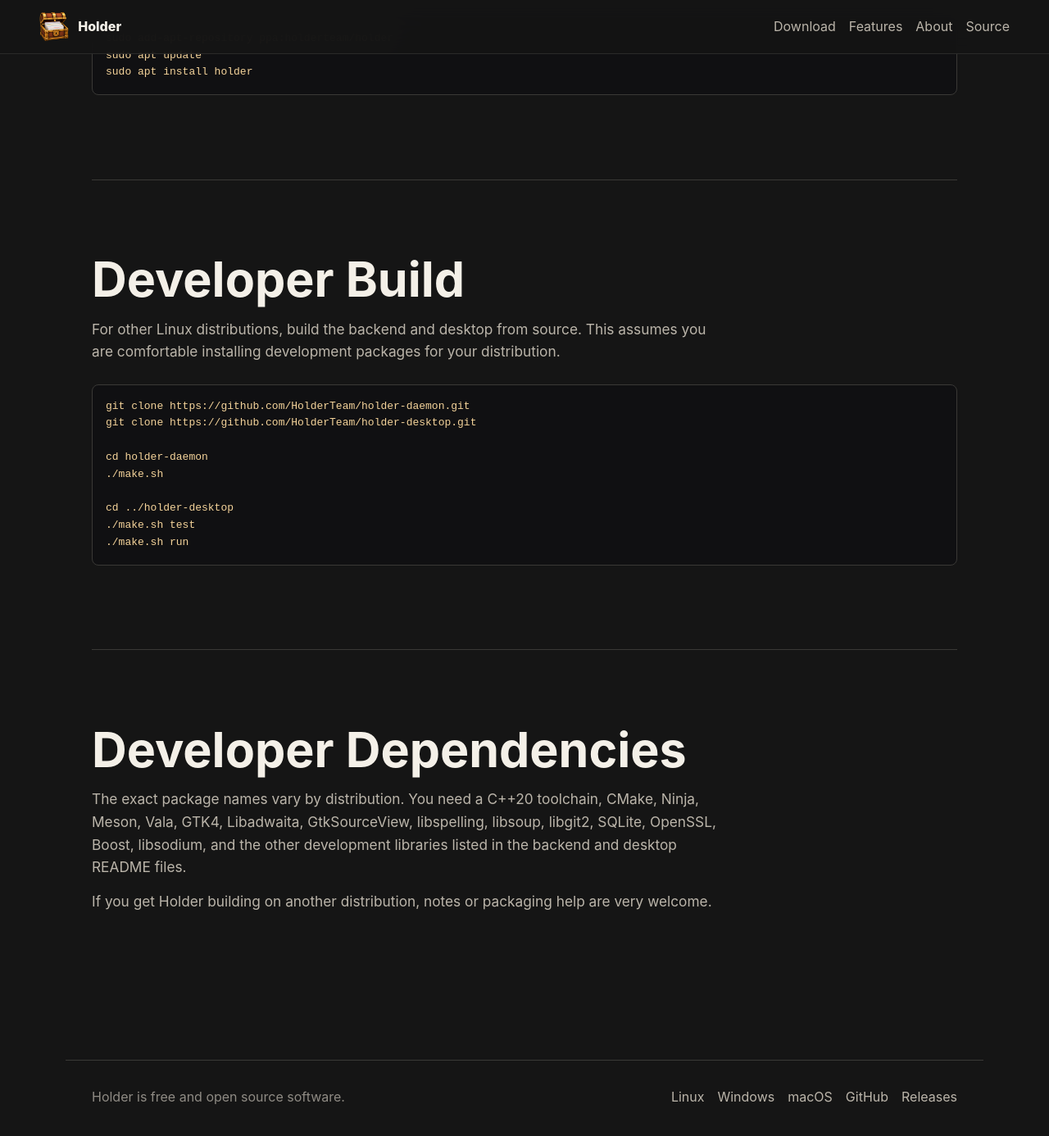
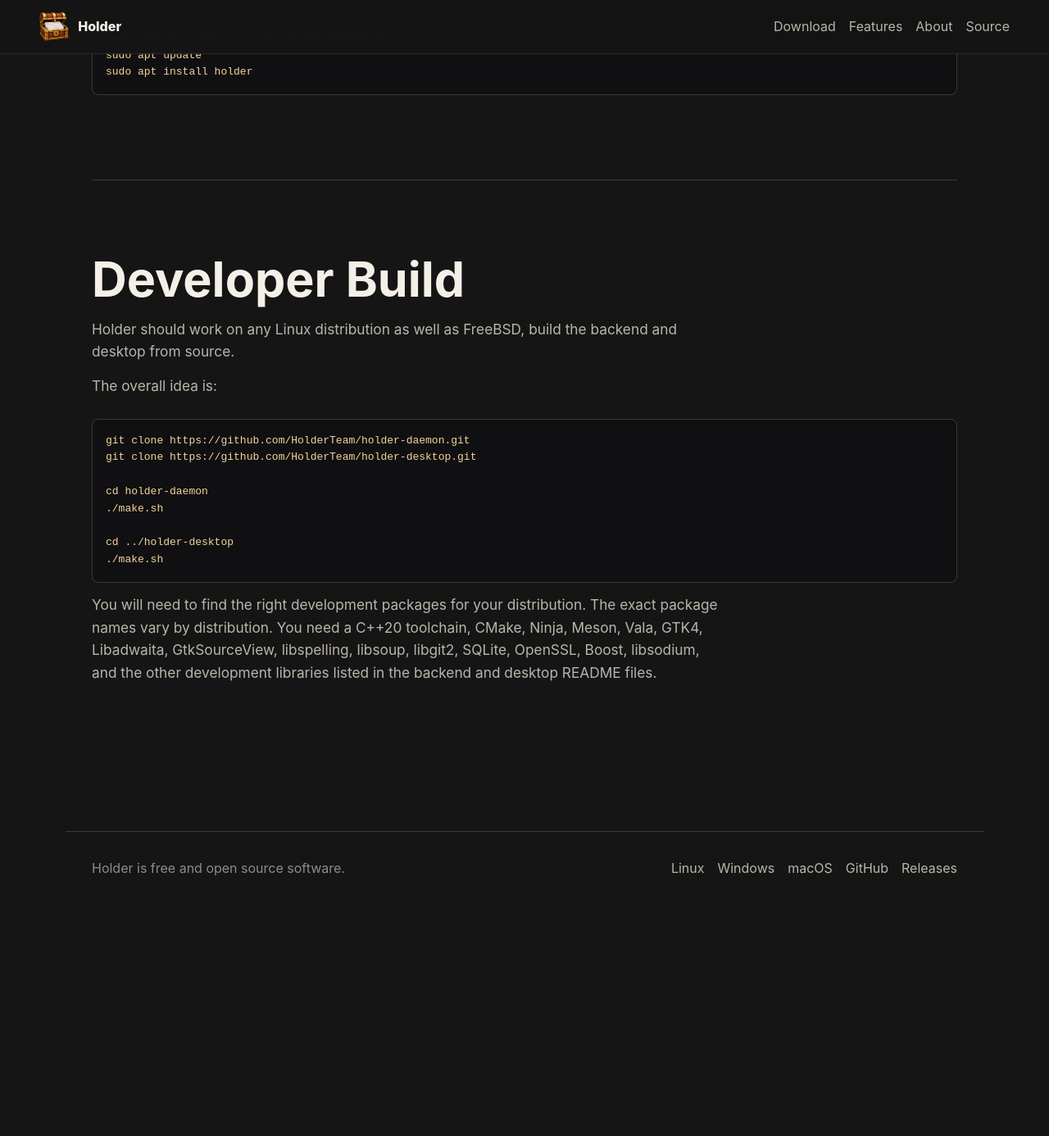
Before and after one commit to HolderTeam/holder-website, a Jekyll site: the page built from linux.md, in a window 1280 px wide and 1400 px high, scrolled down 623 px. Shown: the top 1386 px of the window at 82% size. Built offline with Jekyll 4.4.1, drawn with Linux system fonts in a browser that asks for light colours; comment, search, counter and statistics services are not loaded; after the commit the page ends 1743 px from its top, so only the background shows below that.

Commit message:
Tidy up Linux.

```diff
--- a/linux.md
+++ b/linux.md
@@ -7,7 +7,9 @@ permalink: /linux/
 <section class="page-panel">
   <p class="eyebrow">Linux</p>
   <h1>Holder for Linux</h1>
-  <p class="lead">The easiest Linux path is Ubuntu using the HolderTeam PPA. Other distributions are currently source-build territory.</p>
+  <p class="lead">
+    The easiest Linux path is Ubuntu using the HolderTeam PPA. Other distributions are currently source-build territory.
+  </p>
 </section>
 
 <section class="section">
@@ -24,9 +26,9 @@ sudo apt install holder</code></pre>
   <div class="section-head">
     <h2>Developer Build</h2>
     <p>
-      For other Linux distributions, build the backend and desktop from source. This assumes you are comfortable
-      installing development packages for your distribution.
+      Holder should work on any Linux distribution as well as FreeBSD, build the backend and desktop from source.
     </p>
+    <p>The overall idea is:</p>
   </div>
 
   <pre><code>git clone https://github.com/HolderTeam/holder-daemon.git
@@ -36,20 +38,14 @@ cd holder-daemon
 ./make.sh
 
 cd ../holder-desktop
-./make.sh test
-./make.sh run</code></pre>
-</section>
+./make.sh</code></pre>
 
-<section class="section">
   <div class="section-head">
-    <h2>Developer Dependencies</h2>
     <p>
-      The exact package names vary by distribution. You need a C++20 toolchain, CMake, Ninja, Meson, Vala,
-      GTK4, Libadwaita, GtkSourceView, libspelling, libsoup, libgit2, SQLite, OpenSSL, Boost, libsodium,
-      and the other development libraries listed in the backend and desktop README files.
-    </p>
-    <p>
-      If you get Holder building on another distribution, notes or packaging help are very welcome.
+      You will need to find the right development packages for your distribution. The exact package names vary by
+      distribution. You need a C++20 toolchain, CMake, Ninja, Meson, Vala, GTK4, Libadwaita, GtkSourceView,
+      libspelling, libsoup, libgit2, SQLite, OpenSSL, Boost, libsodium, and the other development libraries listed
+      in the backend and desktop README files.
     </p>
   </div>
 </section>
```
